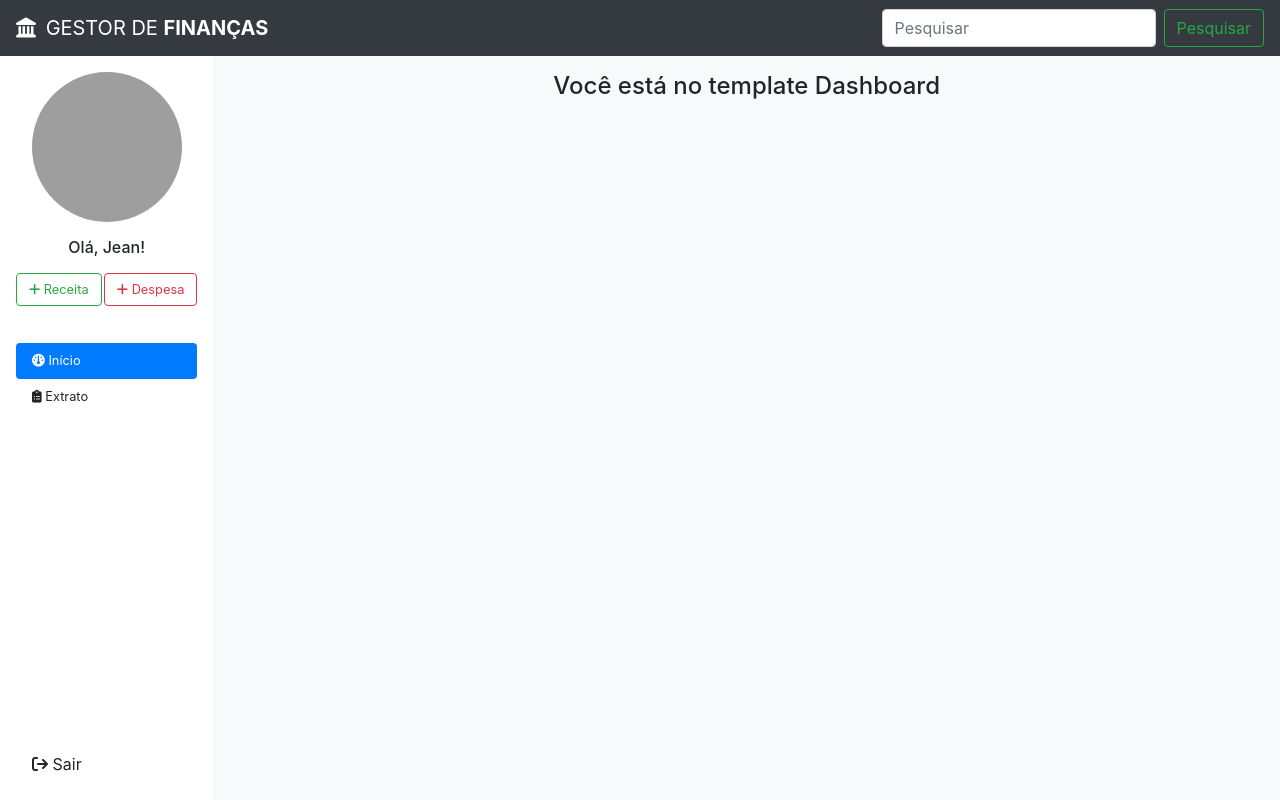
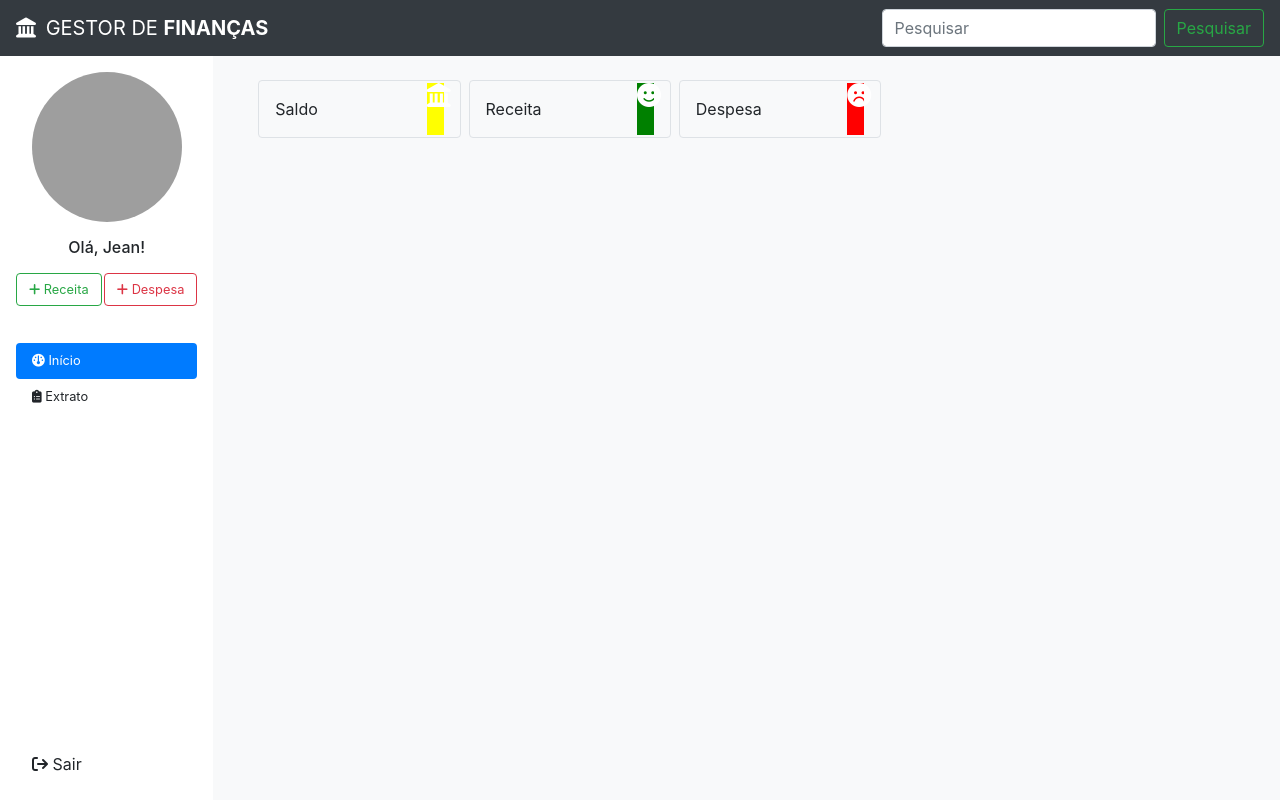
Before and after one commit to ifpi-picos/finance-management, a Django app: page /dashboard in a window 1280 px wide. Run offline with Django 4.2, Linux system fonts and the light colour scheme; data comes from the database, SQL or seed files in the repository; some libraries are stand-ins or nearby versions; grey boxes are pictures that could not be loaded.

Commit message:
templates dashboard

```diff
--- /dev/null
+++ b/financeapp/static/css/dashboard.css
@@ -0,0 +1,52 @@
+
+
+.icon-background-yellow {
+    background-color: yellow;
+    display: flex;
+    justify-content: center;
+    height: 220%;
+    width: 10%;
+  }
+
+  .icon-background-green {
+    background-color: green;
+    display: flex;
+    justify-content: center;
+    height: 220%;
+    width: 10%;
+  }
+
+  .icon-background-red {
+    background-color: red;
+    display: flex;
+    justify-content: center;
+    height: 220%;
+    width: 10%;
+  }
+
+.text-white-1 {
+    display: flex;
+    color: white;
+    font-size: 1.5rem;
+    justify-content: center;
+    align-items: center;
+
+}
+
+.text-white-2 {
+    display: flex;
+    color: white;
+    font-size: 1.5rem;
+    justify-content: center;
+    align-items: center;
+
+}
+
+.text-white-3 {
+    display: flex;
+    color: white;
+    font-size: 1.5rem;
+    justify-content: center;
+    align-items: center;
+
+}
--- a/financeapp/templates/financeapp/dashboard.html
+++ b/financeapp/templates/financeapp/dashboard.html
@@ -2,5 +2,22 @@
 {% load static %}
 {% block title %}Gestor de Finanças - Início{% endblock title %}
 {% block content %}
-    <h4 class="mt-3 text-center">Você está no template Dashboard</h4>
+<div class="col-md-10 content bg-light mt-4">
+  <div class="container mt-2">
+    <div class="row">
+      <div class="saldo col-md-3 border p-3 d-flex align-items-center rounded">
+        Saldo
+        <i class="fas fa-landmark ml-auto text-white-1 icon-background-yellow"></i>
+      </div>
+      <div class="receita col-md-3 border p-3 d-flex align-items-center ml-2 rounded">
+        Receita
+        <i class="fas fa-smile ml-auto text-white-2 icon-background-green"></i>
+      </div>
+      <div class="despesa col-md-3 border p-3 d-flex align-items-center ml-2 rounded">
+        Despesa
+        <i class="fas fa-frown ml-auto text-white-3 icon-background-red"></i>
+      </div>
+    </div>
+  </div>
+</div>
 {% endblock content %}
--- a/financeapp/templates/financeapp/index.html
+++ b/financeapp/templates/financeapp/index.html
@@ -8,6 +8,7 @@
     <meta charset="UTF-8">
     <meta name="viewport" content="width=device-width, initial-scale=1.0">
     <link rel="stylesheet" href="{% static 'css/main.css' %}">
+    <link rel="stylesheet" href="{% static 'css/dashboard.css' %}">
     <link rel="stylesheet" href="{% static 'fontawesome-free-6.4.0-web/css/all.min.css' %}">
     <link rel="stylesheet" href="https://stackpath.bootstrapcdn.com/bootstrap/4.1.3/css/bootstrap.min.css" integrity="sha384-MCw98/SFnGE8fJT3GXwEOngsV7Zt27NXFoaoApmYm81iuXoPkFOJwJ8ERdknLPMO" crossorigin="anonymous">
     <link rel="shortcut icon" href="https://cdn-icons-png.flaticon.com/512/4891/4891497.png" type="image/x-icon">
```
